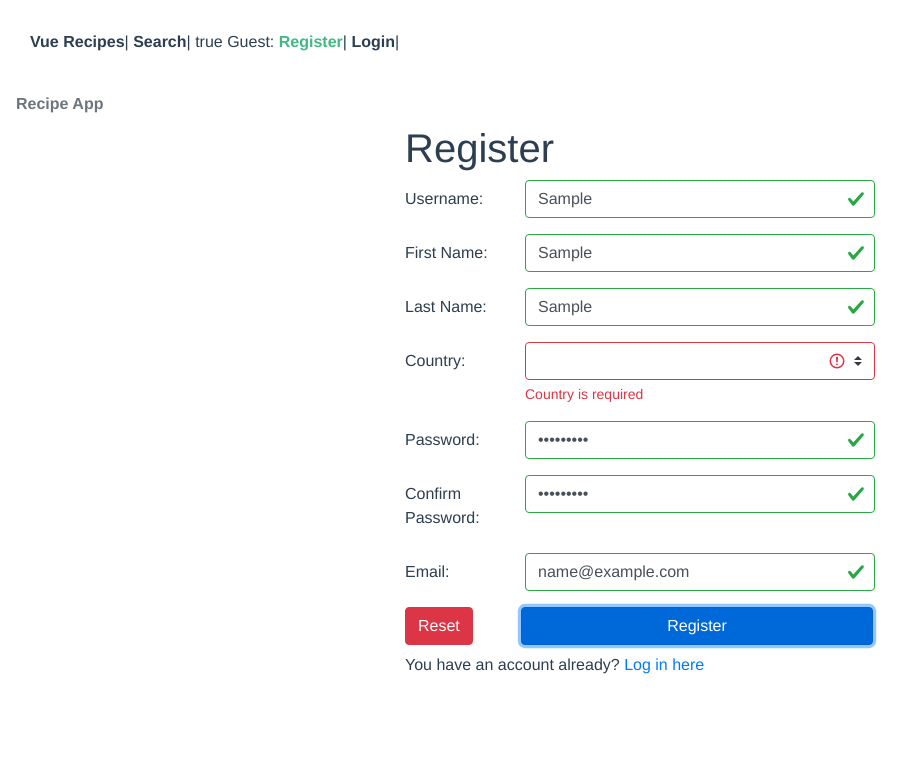
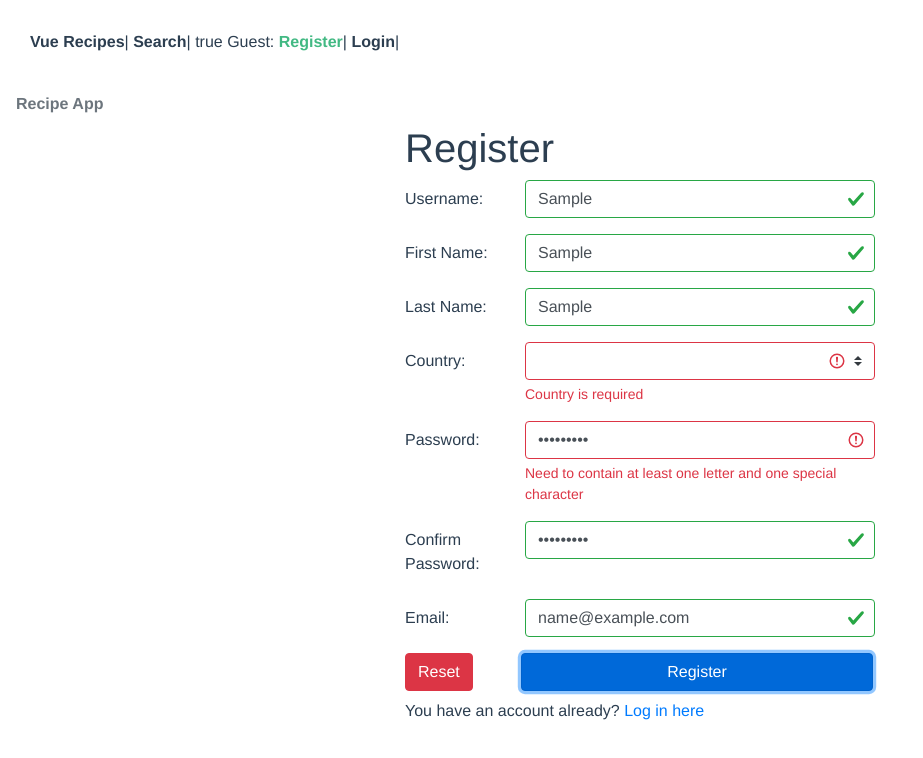
Before and after one commit to Web-Development-Environments-2022/assignment3-3-208383174_318226503, a Vue app: page /#/register in a window 1280 px wide. Both pictures are taken after typing "Sample", "Sample", "Sample", "Sample123", "Sample123", "name@example.com" into the empty fields and a click on the button "Register". Shown: the top 758 px of the page, without its empty margins (0-923 px from the left). Built offline with nearby package versions, Linux system fonts and the light colour scheme.

Commit message:
added password constraint

```diff
--- a/src/pages/RegisterPage.vue
+++ b/src/pages/RegisterPage.vue
@@ -108,14 +108,13 @@
         <b-form-invalid-feedback v-if="!$v.form.password.required">
           Password is required
         </b-form-invalid-feedback>
-        <b-form-text v-else-if="$v.form.password.$error" text-variant="info">
-          Your password should be <strong>strong</strong>. <br />
-          For that, your password should be also:
-        </b-form-text>
         <b-form-invalid-feedback
           v-if="$v.form.password.required && !$v.form.password.length"
         >
-          Have length between 5-10 characters long
+          Length need to be between 5-10 characters long
+        </b-form-invalid-feedback>
+        <b-form-invalid-feedback v-if="!$v.form.password.valid">
+          Need to contain at least one letter and one special character
         </b-form-invalid-feedback>
       </b-form-group>
 
@@ -245,6 +244,11 @@ export default {
       password: {
         required,
         length: (p) => minLength(5)(p) && maxLength(10)(p),
+        valid: function(value) {
+          const containsNumber = /[0-9]/.test(value);
+          const containsSpecial = /[#?!@$%^&*-]/.test(value);
+          return containsNumber && containsSpecial;
+        },
       },
       confirmedPassword: {
         required,
```
